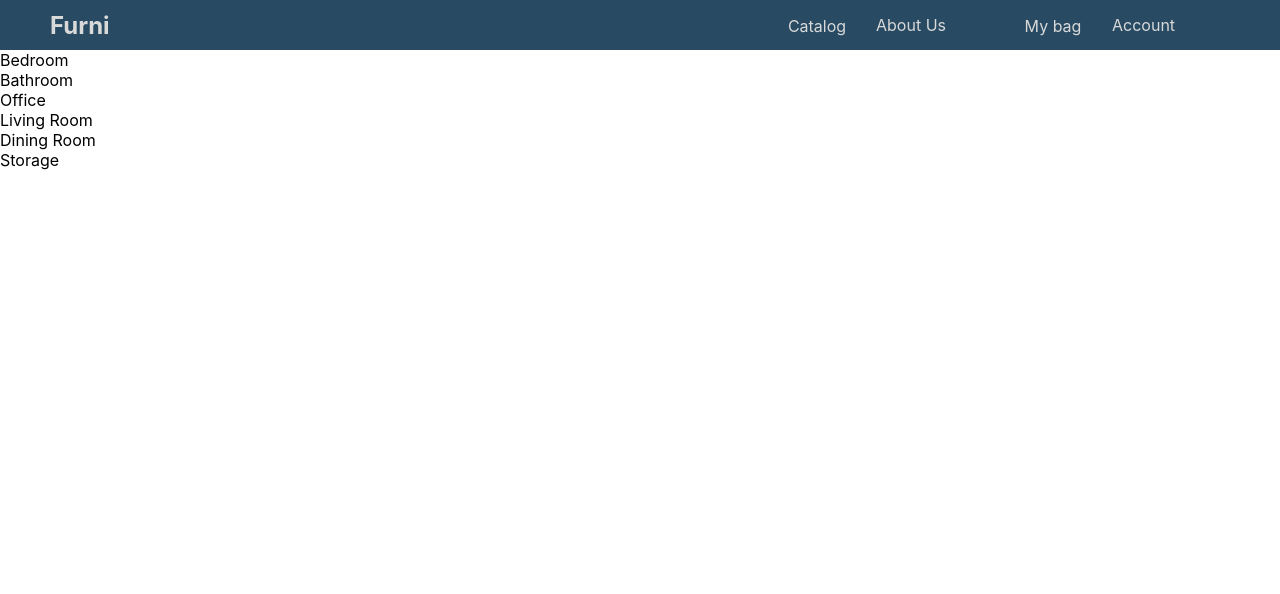
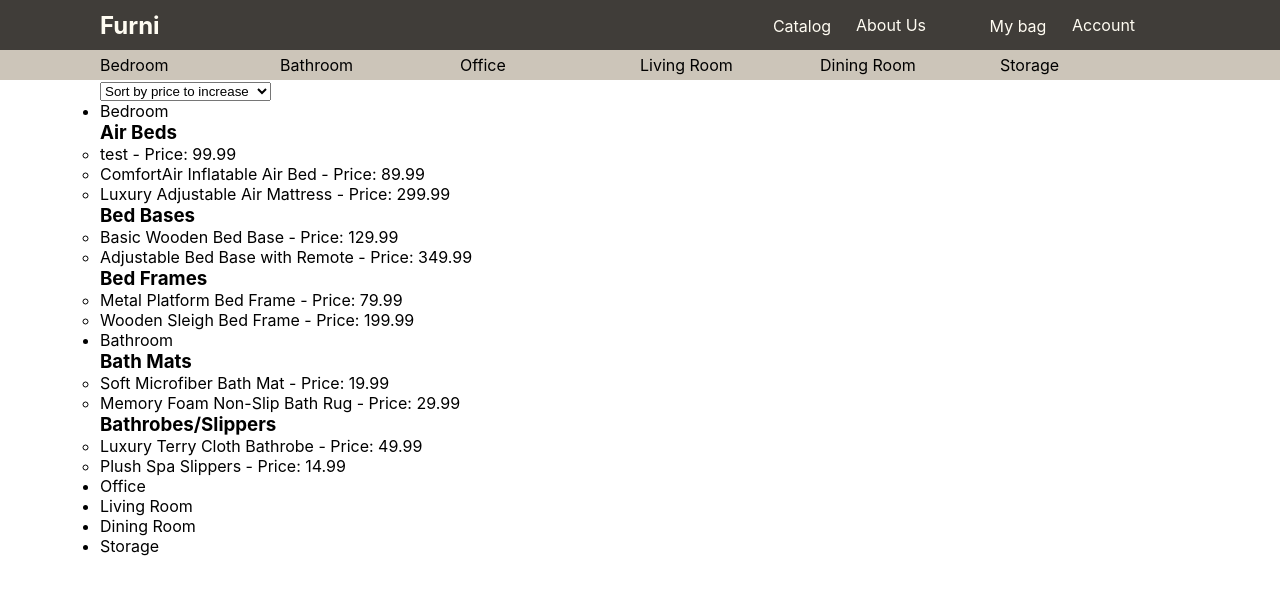
Before and after one commit to Sahibo/React, a React (Create React App) app in the folder project-react-store/: page / in a window 1280 px wide. Shown: the top 594 px of the page. Built offline with nearby package versions, Linux system fonts and the light colour scheme.

Commit message:
Category done

```diff
--- a/project-react-store/public/products.json
+++ b/project-react-store/public/products.json
@@ -5,6 +5,11 @@
       {
         "name": "Air Beds",
         "products": [
+          {
+            "name": "test",
+            "description": "A p.",
+            "price": 99.99
+          },
           {
             "name": "ComfortAir Inflatable Air Bed",
             "description": "A comfortable and versatile inflatable air bed.",
--- a/project-react-store/src/Header/styles/Header.css
+++ b/project-react-store/src/Header/styles/Header.css
@@ -4,7 +4,7 @@
 }
 
 h1, span, a {
-    color: #d9d9d9;
+    color: #fffcf2;
     vertical-align: middle;
 }
 
@@ -16,13 +16,13 @@ a {
 .header-container {
     width: 100%;
     height: 50px;
-    background-color: #284b63;
+    background-color: #403d39;
 }
 
 .nav-container {
     display: flex;
     height: 100%;
-    margin: 0 50px;
+    margin: 0 100px;
     justify-content: space-between;
 }
 
@@ -36,7 +36,6 @@ a {
     align-items: center;
     justify-content: space-between;
     width: 40%;
-
 }
 
 .nav-list-item {
@@ -50,5 +49,5 @@ a {
 
 
 .nav-list-item:hover {
-    background-color: #353535;
+    background-color: #252422;
 }
--- a/project-react-store/src/Main/Catalog.jsx
+++ b/project-react-store/src/Main/Catalog.jsx
@@ -1,25 +1,70 @@
-import { useEffect } from "react";
+import { useEffect, useState  } from "react";
 import { useDispatch, useSelector } from "react-redux";
-import { fetchContent } from "../store/reducer";
+import { fetchContent, handleSort  } from "../store/reducer";
+import "./styles/Catalog.css";
 
 export function Catalog() {
   const dispatch = useDispatch();
-  const data = useSelector((state) => state.products.categoriesArr);
+  let data = useSelector((state) => state.products.categoriesArr);
+  let [sortByPrice, setSortByPrice] = useState({ increase: 'Sort by price to increase', decrease: 'Sort by price to decrease' })
+  let [sortByCategory, setSortByCategory] = useState('')
 
   useEffect(() => {
     dispatch(fetchContent());
-  }, [dispatch]);
+
+  }, []);
 
   console.log(data);
   return (
-    <div className="category-container">
+    <div className="catalog-container">
+      <div className="categories-container">
+        <ul className="categories-list">
+          {Array.isArray(data) && data.length > 0 ? (
+            data.map((category, index) => (
+              <li className="category" key={index}>
+                {category.name}
+              </li>
+            ))
+          ) : (
+            <p>Error</p>
+          )}
+        </ul>
+      </div>
+
       <ul>
+        <select onChange={(e) => dispatch(handleSort(e.target.value))}>
+          <option value={sortByPrice.increase}>{sortByPrice.increase}</option>
+          <option value={sortByPrice.decrease}>{sortByPrice.decrease}</option>
+        </select>
+
+
+
+
+
         {Array.isArray(data) && data.length > 0 ? (
-          data.map((category, index) => <li key={index}>{category.name}</li>)
+          data.map((category, categoryIndex) => (
+            <li key={categoryIndex}>
+              {category.name}
+              {category.subcategories.map((subcategory, subcategoryIndex) => (
+                <div key={subcategoryIndex}>
+                  <h3>{subcategory.name}</h3>
+                  <ul>
+                    {subcategory.products.map((product, productIndex) => (
+                      <li key={productIndex}>
+                        {product.name} - Price: {product.price}
+                      </li>
+                    ))}
+                  </ul>
+                </div>
+              ))}
+            </li>
+          ))
         ) : (
           <p>Error</p>
         )}
+
       </ul>
+
     </div>
   );
 }
--- a/project-react-store/src/Main/Main.jsx
+++ b/project-react-store/src/Main/Main.jsx
@@ -1,6 +1,7 @@
 import { Routes, Route } from "react-router-dom";
 import { Catalog } from "./Catalog";
 import { MyBag } from "./MyBag";
+import './styles/Main.css';
 
 export function Main() {
 
--- /dev/null
+++ b/project-react-store/src/Main/styles/Catalog.css
@@ -0,0 +1,38 @@
+* {
+    margin: 0;
+    padding: 0;
+}
+
+.catalog-container {
+    padding: 0 100px;
+    height: 30px;
+    background-color: #ccc5b9;
+}
+
+.categories-container {
+    height: 100%;
+}
+
+.categories-list {
+    display: flex;
+    justify-content: space-between;
+
+    list-style: none;
+    height: 100%;
+}
+
+.category {
+    display: flex;
+    flex: 1;
+    text-wrap: nowrap;
+    text-align: center;
+    align-items: center;
+    height: 100%;
+    width: 100%;
+}
+
+
+.category:hover {
+    background-color: #403d39;
+    color: #fffcf2;
+}
--- a/project-react-store/src/Main/styles/Main.css
+++ b/project-react-store/src/Main/styles/Main.css
@@ -0,0 +1,3 @@
+.main-container {
+    height: calc(100vh - 50px);
+}
--- a/project-react-store/src/store/reducer.js
+++ b/project-react-store/src/store/reducer.js
@@ -23,8 +23,25 @@ const productsSlice = createSlice({
         addObject: (state, action) => {
             let newarr = [...state.arr]
             newarr.push(action.payload)
-            return {...state, arr: newarr}
+            return { ...state, arr: newarr }
         },
+        handleSort: (state, action) => {
+            const newArr = [...state.categoriesArr].map((category) => ({
+                ...category,
+                subcategories: category.subcategories.map((subcategory) => ({
+                    ...subcategory,
+                    products: [...subcategory.products].sort((a, b) => {
+                        if (action.payload === 'Sort by price to increase') {
+                            return a.price - b.price;
+                        } else if (action.payload === 'Sort by price to decrease') {
+                            return b.price - a.price;
+                        }
+                    }),
+                })),
+            }));
+            return { ...state, categoriesArr: newArr };
+        }
+
     },
     extraReducers: (builder) => {
         builder.addCase(fetchContent.pending, (state) => {
@@ -42,4 +59,6 @@ const productsSlice = createSlice({
 
 })
 
+
+export const { handleSort } = productsSlice.actions
 export default productsSlice.reducer
```
